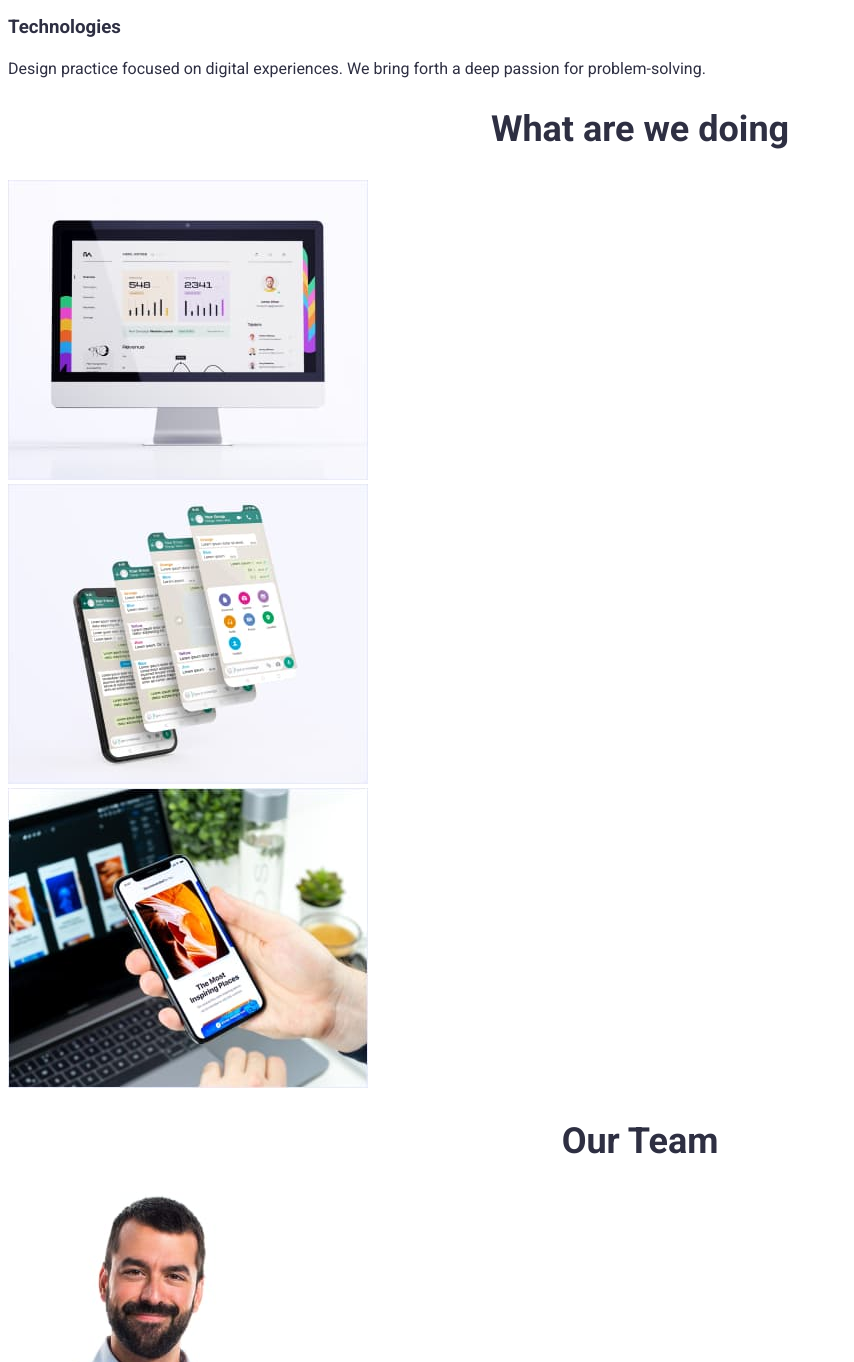
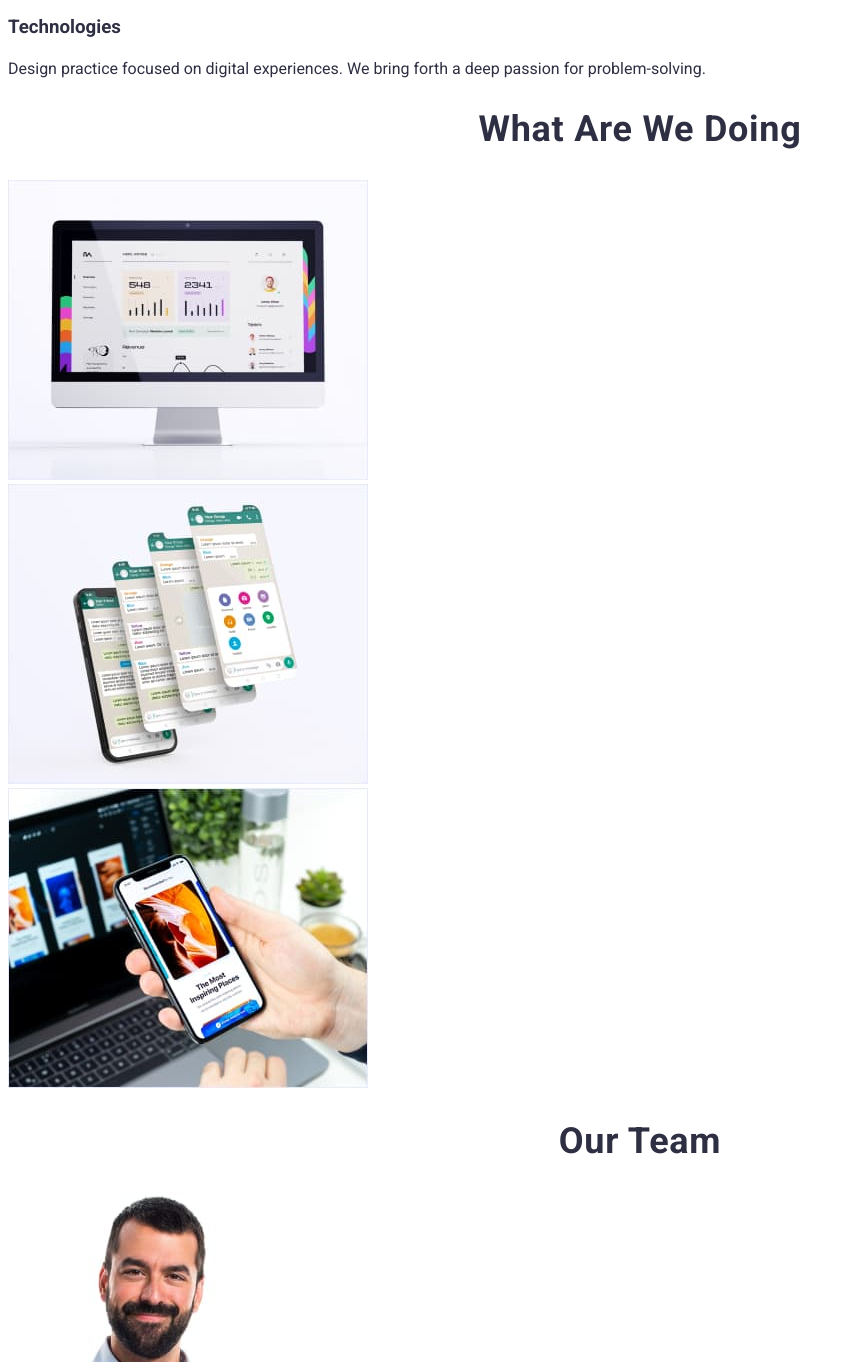
Before and after one commit to nathanvalones/goit-markup-hw-02, a plain HTML site: page index.html in a window 1280 px wide. Shown: the part 674-2036 px from the top of the page, without its empty margins (0-854 px from the left). Drawn offline with Linux system fonts and the light colour scheme.

Commit message:
final commit

```diff
--- a/css/styles.css
+++ b/css/styles.css
@@ -74,11 +74,13 @@ p {
     cursor: pointer;
 }
 
-h2 {
+.profile {
     text-align: center;
     font-size: 36px;
     font-weight: 700;
     line-height: 111.111%;
+    letter-spacing: 0.72px;
+    text-transform: capitalize;
 }
 
 .bg-dark {
--- a/index.html
+++ b/index.html
@@ -82,7 +82,7 @@
 
             <!-- What We Do Section -->
             <section class="what">
-                <h2 class="what-do">What are we doing</h2>
+                <h2 class="profile">What are we doing</h2>
                 <ul class="list">
                     <li>
                     <img src="images/Desktop.jpg" alt="Desktop" width="360"/>
@@ -104,7 +104,7 @@
 
             <!-- Team Members -->
             <section class="team">
-                <h2 class="team-our">Our Team</h2>
+                <h2 class="profile">Our Team</h2>
                 <ul class="list">
                     <li>
                         <img src="images/Mark.jpg" alt="Smiling guy with beard in a Polo" width="264" />
```
